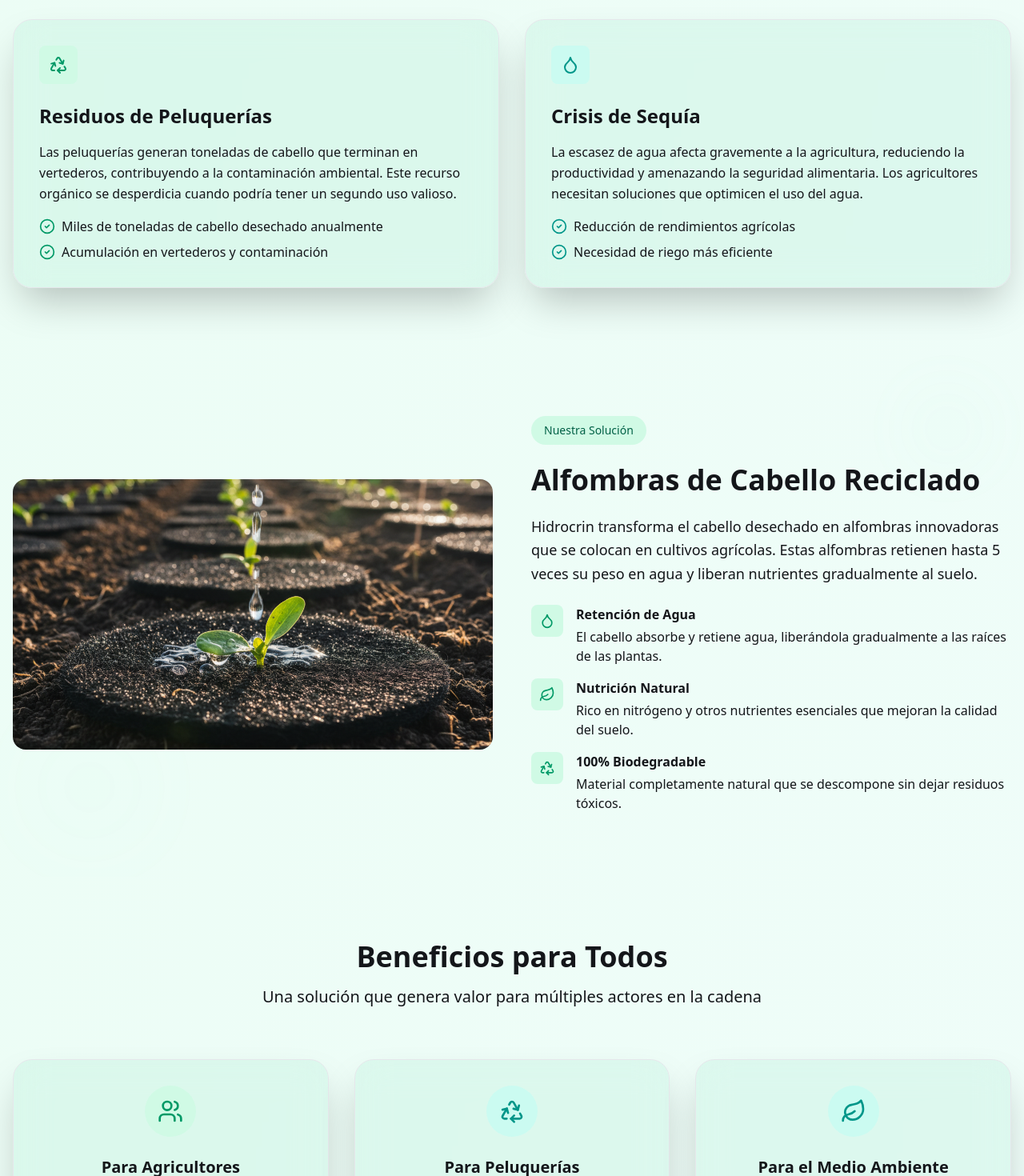
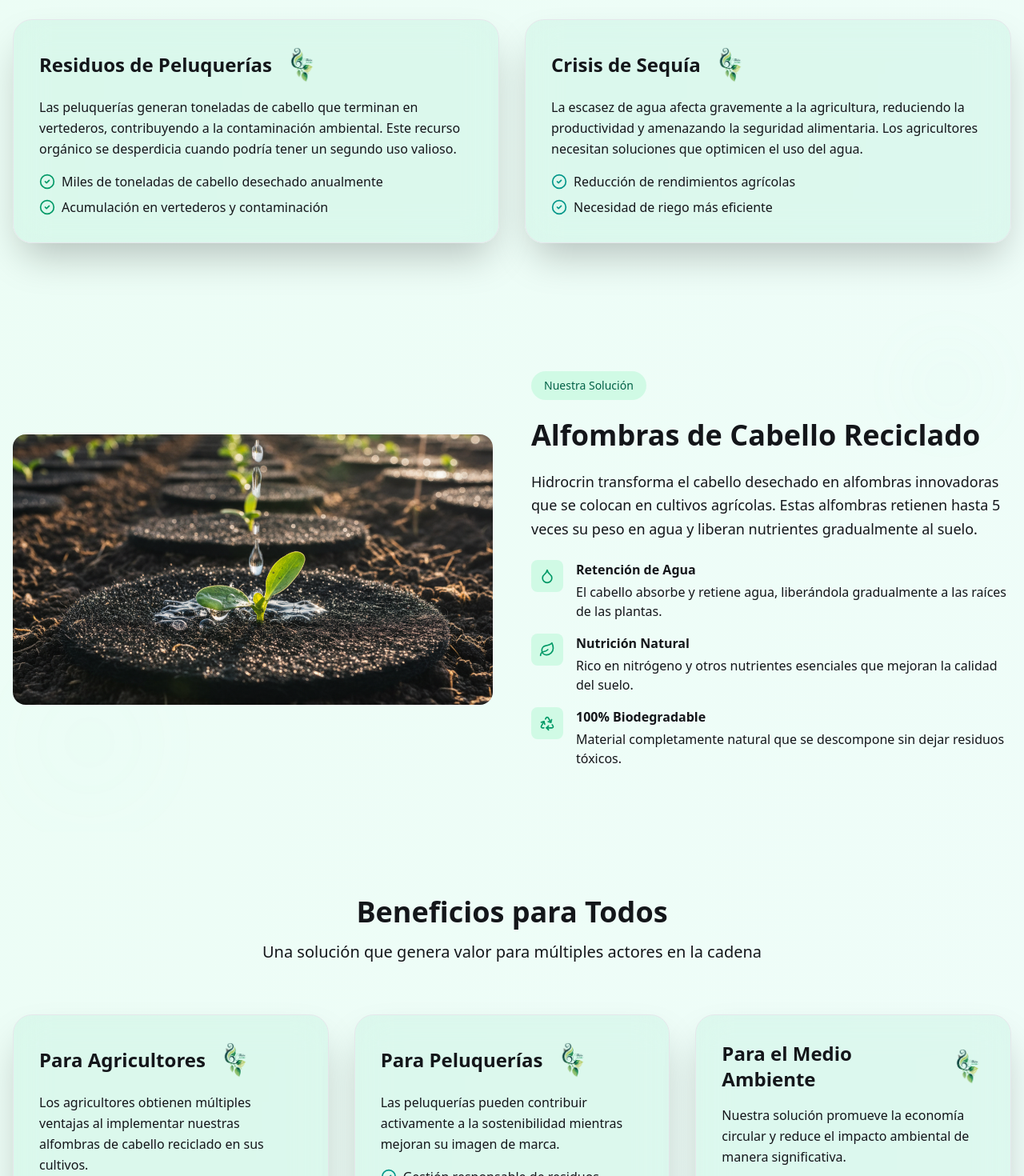
Before and after one commit to MathiuGomez/Hidrocrin, a React (Vite) app: page / in a window 1280 px wide. Shown: the part 1040-2510 px from the top of the page at 80% size. Built offline with nearby package versions, Linux system fonts and the light colour scheme.

Commit message:
Update logo image in assets, enhance AnimatedNav with text animations, and improve HidrocrinLanding layout with new social media icons and responsive design adjustments.

```diff
--- a/src/assets/images/index.ts
+++ b/src/assets/images/index.ts
@@ -1,6 +1,6 @@
 // Image paths constants
 export const IMAGES = {
-  LOGO: '/assets/images/Logo-hidrocrin.jpg',
+  LOGO: '/assets/images/logo-v2.png',
   HERO_IMAGE: '/assets/images/Gemini_Generated_Image_qme85cqme85cqme8.png',
   SOLUTION_IMAGE: '/assets/images/Gemini_Generated_Image_qme85cqme85cqme8 (1).png',
   SOBRE_NOSOTROS: '/assets/images/WhatsApp Image 2025-11-16 at 09.12.36_5c08015f.jpg'
--- a/src/components/sections/HidrocrinLanding.tsx
+++ b/src/components/sections/HidrocrinLanding.tsx
@@ -4,7 +4,7 @@ import { Button } from "../ui/button"
 import { Input } from "../ui/input"
 import { Textarea } from "../ui/textarea"
 import { Video } from "../ui/video"
-import { Droplet, Leaf, Recycle, Users, ArrowRight, CheckCircle2, Mail, Phone, MapPin } from "lucide-react"
+import { Droplet, Leaf, Recycle, Users, ArrowRight, CheckCircle2, Mail, Phone, MapPin, Instagram, Facebook } from "lucide-react"
 import AnimatedNav from "../layout/AnimatedNav"
 import { IMAGES, IMAGE_ALTS } from "../../assets/images"
 
@@ -162,10 +162,14 @@ export default function HidrocrinLanding() {
                 backdropFilter: 'blur(20px)',
               }}
             >
-              <div className="h-12 w-12 bg-emerald-100 rounded-lg flex items-center justify-center mb-6">
-                <Recycle className="h-6 w-6 text-emerald-600" />
+              <div className="flex items-center gap-4 mb-4">
+                <h3 className="text-2xl font-bold text-foreground">Residuos de Peluquerías</h3>
+                <img
+                  src={IMAGES.LOGO}
+                  alt={IMAGE_ALTS.LOGO}
+                  className="h-12 object-contain"
+                />
               </div>
-              <h3 className="text-2xl font-bold text-foreground mb-4">Residuos de Peluquerías</h3>
               <p className="text-muted-foreground leading-relaxed mb-4">
                 Las peluquerías generan toneladas de cabello que terminan en vertederos, contribuyendo a la
                 contaminación ambiental. Este recurso orgánico se desperdicia cuando podría tener un segundo uso
@@ -190,10 +194,14 @@ export default function HidrocrinLanding() {
                 backdropFilter: 'blur(20px)',
               }}
             >
-              <div className="h-12 w-12 bg-teal-100 rounded-lg flex items-center justify-center mb-6">
-                <Droplet className="h-6 w-6 text-teal-600" />
+              <div className="flex items-center gap-4 mb-4">
+                <h3 className="text-2xl font-bold text-foreground">Crisis de Sequía</h3>
+                <img
+                  src={IMAGES.LOGO}
+                  alt={IMAGE_ALTS.LOGO}
+                  className="h-12 object-contain"
+                />
               </div>
-              <h3 className="text-2xl font-bold text-foreground mb-4">Crisis de Sequía</h3>
               <p className="text-muted-foreground leading-relaxed mb-4">
                 La escasez de agua afecta gravemente a la agricultura, reduciendo la productividad y amenazando la
                 seguridad alimentaria. Los agricultores necesitan soluciones que optimicen el uso del agua.
@@ -301,17 +309,24 @@ export default function HidrocrinLanding() {
           </div>
           <div className="grid md:grid-cols-3 gap-8">
             <div
-              className="p-8 text-center rounded-3xl backdrop-blur-xl border border-emerald-200/30 shadow-2xl hover:shadow-2xl transition-all duration-300"
+              className="p-8 rounded-3xl backdrop-blur-xl border border-emerald-200/30 shadow-2xl hover:shadow-2xl transition-all duration-300"
               style={{
                 background: 'rgba(16, 185, 129, 0.08)',
                 backdropFilter: 'blur(20px)',
               }}
             >
-              <div className="h-16 w-16 bg-emerald-100 rounded-full flex items-center justify-center mx-auto mb-6">
-                <Users className="h-8 w-8 text-emerald-600" />
+              <div className="flex items-center gap-4 mb-4">
+                <h3 className="text-2xl font-bold text-foreground">Para Agricultores</h3>
+                <img
+                  src={IMAGES.LOGO}
+                  alt={IMAGE_ALTS.LOGO}
+                  className="h-12 object-contain"
+                />
               </div>
-              <h3 className="text-xl font-bold text-foreground mb-4">Para Agricultores</h3>
-              <ul className="space-y-3 text-left">
+              <p className="text-muted-foreground leading-relaxed mb-4">
+                Los agricultores obtienen múltiples ventajas al implementar nuestras alfombras de cabello reciclado en sus cultivos.
+              </p>
+              <ul className="space-y-2">
                 <li className="flex items-start gap-2">
                   <CheckCircle2 className="h-5 w-5 text-emerald-600 mt-0.5 flex-shrink-0" />
                   <span className="text-muted-foreground">Reducción del consumo de agua hasta 40%</span>
@@ -332,17 +347,24 @@ export default function HidrocrinLanding() {
             </div>
 
             <div
-              className="p-8 text-center rounded-3xl backdrop-blur-xl border border-emerald-200/30 shadow-2xl hover:shadow-2xl transition-all duration-300"
+              className="p-8 rounded-3xl backdrop-blur-xl border border-emerald-200/30 shadow-2xl hover:shadow-2xl transition-all duration-300"
               style={{
                 background: 'rgba(16, 185, 129, 0.08)',
                 backdropFilter: 'blur(20px)',
               }}
             >
-              <div className="h-16 w-16 bg-teal-100 rounded-full flex items-center justify-center mx-auto mb-6">
-                <Recycle className="h-8 w-8 text-teal-600" />
+              <div className="flex items-center gap-4 mb-4">
+                <h3 className="text-2xl font-bold text-foreground">Para Peluquerías</h3>
+                <img
+                  src={IMAGES.LOGO}
+                  alt={IMAGE_ALTS.LOGO}
+                  className="h-12 object-contain"
+                />
               </div>
-              <h3 className="text-xl font-bold text-foreground mb-4">Para Peluquerías</h3>
-              <ul className="space-y-3 text-left">
+              <p className="text-muted-foreground leading-relaxed mb-4">
+                Las peluquerías pueden contribuir activamente a la sostenibilidad mientras mejoran su imagen de marca.
+              </p>
+              <ul className="space-y-2">
                 <li className="flex items-start gap-2">
                   <CheckCircle2 className="h-5 w-5 text-teal-600 mt-0.5 flex-shrink-0" />
                   <span className="text-muted-foreground">Gestión responsable de residuos</span>
@@ -363,17 +385,24 @@ export default function HidrocrinLanding() {
             </div>
 
             <div
-              className="p-8 text-center rounded-3xl backdrop-blur-xl border border-emerald-200/30 shadow-2xl hover:shadow-2xl transition-all duration-300"
+              className="p-8 rounded-3xl backdrop-blur-xl border border-emerald-200/30 shadow-2xl hover:shadow-2xl transition-all duration-300"
               style={{
                 background: 'rgba(16, 185, 129, 0.08)',
                 backdropFilter: 'blur(20px)',
               }}
             >
-              <div className="h-16 w-16 bg-teal-100 rounded-full flex items-center justify-center mx-auto mb-6">
-                <Leaf className="h-8 w-8 text-teal-600" />
+              <div className="flex items-center gap-4 mb-4">
+                <h3 className="text-2xl font-bold text-foreground">Para el Medio Ambiente</h3>
+                <img
+                  src={IMAGES.LOGO}
+                  alt={IMAGE_ALTS.LOGO}
+                  className="h-12 object-contain"
+                />
               </div>
-              <h3 className="text-xl font-bold text-foreground mb-4">Para el Medio Ambiente</h3>
-              <ul className="space-y-3 text-left">
+              <p className="text-muted-foreground leading-relaxed mb-4">
+                Nuestra solución promueve la economía circular y reduce el impacto ambiental de manera significativa.
+              </p>
+              <ul className="space-y-2">
                 <li className="flex items-start gap-2">
                   <CheckCircle2 className="h-5 w-5 text-teal-600 mt-0.5 flex-shrink-0" />
                   <span className="text-muted-foreground">Reducción de residuos en vertederos</span>
@@ -397,18 +426,32 @@ export default function HidrocrinLanding() {
       </section>
 
       {/* Proceso Section */}
-      <section id="proceso" className="py-20 px-4">
-        <div className="container mx-auto">
+      <section id="proceso" className="py-20 px-4 relative overflow-hidden">
+        {/* Background Pattern */}
+        <div className="absolute inset-0 opacity-5">
+          <div className="absolute top-20 left-10 w-32 h-32 bg-emerald-300 rounded-full blur-3xl"></div>
+          <div className="absolute top-40 right-20 w-24 h-24 bg-teal-300 rounded-full blur-2xl"></div>
+          <div className="absolute bottom-20 left-1/3 w-40 h-40 bg-green-300 rounded-full blur-3xl"></div>
+        </div>
+
+        <div className="container mx-auto relative z-10">
           <div className="text-center mb-16">
             <h2 className="text-4xl font-bold text-foreground mb-4">Nuestro Proceso Circular</h2>
             <p className="text-xl text-muted-foreground max-w-2xl mx-auto text-pretty">
               Un ciclo sostenible que transforma residuos en recursos valiosos
             </p>
           </div>
-          <div className="grid md:grid-cols-2 lg:grid-cols-4 gap-8">
+          <div className="grid md:grid-cols-2 lg:grid-cols-4 gap-8 items-center">
+            {/* Paso 1 */}
             <div className="relative">
-              <div className="text-center">
-                <div className="h-20 w-20 bg-emerald-600 text-white rounded-full flex items-center justify-center mx-auto mb-6 text-2xl font-bold">
+              <div
+                className="p-8 rounded-3xl backdrop-blur-xl border border-emerald-200/30 shadow-2xl text-center h-full"
+                style={{
+                  background: 'rgba(16, 185, 129, 0.08)',
+                  backdropFilter: 'blur(20px)',
+                }}
+              >
+                <div className="h-20 w-20 bg-gradient-to-br from-emerald-600 to-emerald-700 text-white rounded-full flex items-center justify-center mx-auto mb-6 text-2xl font-bold shadow-lg">
                   1
                 </div>
                 <h3 className="text-xl font-bold text-foreground mb-3">Recolección</h3>
@@ -416,12 +459,24 @@ export default function HidrocrinLanding() {
                   Recogemos el cabello de peluquerías asociadas que participan en nuestro programa de reciclaje.
                 </p>
               </div>
-              <div className="hidden lg:block absolute top-10 -right-4 w-8 h-0.5 bg-emerald-300" />
+              {/* Flecha - Centrada en el espacio entre cards */}
+              <div className="hidden lg:flex absolute top-1/2 right-0 -translate-y-1/2 translate-x-4 z-20 items-center justify-center pointer-events-none">
+                <div className="bg-emerald-100 rounded-full p-2 shadow-lg border border-emerald-200">
+                  <ArrowRight className="h-6 w-6 text-emerald-600" />
+                </div>
+              </div>
             </div>
 
+            {/* Paso 2 */}
             <div className="relative">
-              <div className="text-center">
-                <div className="h-20 w-20 bg-emerald-600 text-white rounded-full flex items-center justify-center mx-auto mb-6 text-2xl font-bold">
+              <div
+                className="p-8 rounded-3xl backdrop-blur-xl border border-emerald-200/30 shadow-2xl text-center h-full"
+                style={{
+                  background: 'rgba(16, 185, 129, 0.08)',
+                  backdropFilter: 'blur(20px)',
+                }}
+              >
+                <div className="h-20 w-20 bg-gradient-to-br from-emerald-600 to-emerald-700 text-white rounded-full flex items-center justify-center mx-auto mb-6 text-2xl font-bold shadow-lg">
                   2
                 </div>
                 <h3 className="text-xl font-bold text-foreground mb-3">Procesamiento</h3>
@@ -429,12 +484,24 @@ export default function HidrocrinLanding() {
                   Limpiamos y procesamos el cabello, eliminando impurezas y preparándolo para su transformación.
                 </p>
               </div>
-              <div className="hidden lg:block absolute top-10 -right-4 w-8 h-0.5 bg-emerald-300" />
+              {/* Flecha - Centrada en el espacio entre cards */}
+              <div className="hidden lg:flex absolute top-1/2 right-0 -translate-y-1/2 translate-x-4 z-20 items-center justify-center pointer-events-none">
+                <div className="bg-emerald-100 rounded-full p-2 shadow-lg border border-emerald-200">
+                  <ArrowRight className="h-6 w-6 text-emerald-600" />
+                </div>
+              </div>
             </div>
 
+            {/* Paso 3 */}
             <div className="relative">
-              <div className="text-center">
-                <div className="h-20 w-20 bg-emerald-600 text-white rounded-full flex items-center justify-center mx-auto mb-6 text-2xl font-bold">
+              <div
+                className="p-8 rounded-3xl backdrop-blur-xl border border-emerald-200/30 shadow-2xl text-center h-full"
+                style={{
+                  background: 'rgba(16, 185, 129, 0.08)',
+                  backdropFilter: 'blur(20px)',
+                }}
+              >
+                <div className="h-20 w-20 bg-gradient-to-br from-emerald-600 to-emerald-700 text-white rounded-full flex items-center justify-center mx-auto mb-6 text-2xl font-bold shadow-lg">
                   3
                 </div>
                 <h3 className="text-xl font-bold text-foreground mb-3">Fabricación</h3>
@@ -442,17 +509,31 @@ export default function HidrocrinLanding() {
                   Tejemos las alfombras con técnicas especiales que maximizan la retención de agua y nutrientes.
                 </p>
               </div>
-              <div className="hidden lg:block absolute top-10 -right-4 w-8 h-0.5 bg-emerald-300" />
+              {/* Flecha - Centrada en el espacio entre cards */}
+              <div className="hidden lg:flex absolute top-1/2 right-0 -translate-y-1/2 translate-x-4 z-20 items-center justify-center pointer-events-none">
+                <div className="bg-emerald-100 rounded-full p-2 shadow-lg border border-emerald-200">
+                  <ArrowRight className="h-6 w-6 text-emerald-600" />
+                </div>
+              </div>
             </div>
 
-            <div className="text-center">
-              <div className="h-20 w-20 bg-emerald-600 text-white rounded-full flex items-center justify-center mx-auto mb-6 text-2xl font-bold">
+            {/* Paso 4 */}
+            <div className="relative">
+              <div
+                className="p-8 rounded-3xl backdrop-blur-xl border border-emerald-200/30 shadow-2xl text-center h-full"
+                style={{
+                  background: 'rgba(16, 185, 129, 0.08)',
+                  backdropFilter: 'blur(20px)',
+                }}
+              >
+                <div className="h-20 w-20 bg-gradient-to-br from-emerald-600 to-emerald-700 text-white rounded-full flex items-center justify-center mx-auto mb-6 text-2xl font-bold shadow-lg">
                   4
                 </div>
                 <h3 className="text-xl font-bold text-foreground mb-3">Aplicación</h3>
                 <p className="text-muted-foreground leading-relaxed">
                   Los agricultores instalan las alfombras en sus cultivos, mejorando la eficiencia hídrica.
                 </p>
+              </div>
             </div>
           </div>
         </div>
@@ -497,10 +578,10 @@ export default function HidrocrinLanding() {
               Formemos una comunidad comprometida con la sostenibilidad y la economía circular.
             </p>
           </div>
-          <div id="contacto-formulario" className="grid lg:grid-cols-2 gap-12 items-start">
+          <div id="contacto-formulario" className="grid lg:grid-cols-2 gap-12 items-stretch">
             {/* Formulario de Contacto */}
             <div
-              className="p-10 rounded-3xl backdrop-blur-xl border border-emerald-200/30 shadow-2xl"
+              className="p-10 rounded-3xl backdrop-blur-xl border border-emerald-200/30 shadow-2xl h-full flex flex-col"
               style={{
                 background: 'rgba(16, 185, 129, 0.08)',
                 backdropFilter: 'blur(20px)',
@@ -513,7 +594,7 @@ export default function HidrocrinLanding() {
                 </p>
               </div>
 
-              <form onSubmit={handleSubmit} className="space-y-6">
+              <form onSubmit={handleSubmit} className="space-y-6 flex-1 flex flex-col">
                 <div className="space-y-3">
                   <label htmlFor="nombre" className="text-sm font-semibold text-foreground block">
                     Nombre Completo
@@ -561,7 +642,7 @@ export default function HidrocrinLanding() {
                 <Button
                   type="submit"
                   size="lg"
-                  className="w-full h-14 bg-gradient-to-r from-emerald-600 to-emerald-700 hover:from-emerald-700 hover:to-emerald-800 text-white font-semibold text-lg rounded-xl shadow-lg hover:shadow-xl transform hover:scale-[1.02] transition-all duration-300"
+                  className="w-full h-14 bg-gradient-to-r from-emerald-600 to-emerald-700 hover:from-emerald-700 hover:to-emerald-800 text-white font-semibold text-lg rounded-xl shadow-lg hover:shadow-xl transform hover:scale-[1.02] transition-all duration-300 mt-auto"
                 >
                   <Mail className="mr-3 h-5 w-5" />
                   Enviar Mensaje
@@ -570,25 +651,43 @@ export default function HidrocrinLanding() {
             </div>
 
             {/* Información de Contacto */}
-            <div className="space-y-8">
             <div
-                className="p-8 rounded-3xl backdrop-blur-xl border border-emerald-200/30 shadow-2xl"
+              className="p-10 rounded-3xl backdrop-blur-xl border border-emerald-200/30 shadow-2xl h-full flex flex-col"
               style={{
                 background: 'rgba(16, 185, 129, 0.08)',
                 backdropFilter: 'blur(20px)',
               }}
             >
-                <h3 className="text-2xl font-bold text-foreground mb-6">Información de Contacto</h3>
+                <h3 className="text-2xl font-bold text-foreground mb-6">Conoce más y apóyanos en</h3>
 
-                <div className="space-y-6">
+                <div className="space-y-6 flex-1">
+                  <div className="flex items-start gap-4 p-4 rounded-2xl bg-white/30 hover:bg-white/40 transition-all duration-300">
+                    <div className="h-12 w-12 bg-emerald-100 rounded-xl flex items-center justify-center flex-shrink-0">
+                      <Instagram className="h-6 w-6 text-emerald-600" />
+                    </div>
+                    <div>
+                      <h4 className="font-semibold text-foreground mb-1 text-lg">Instagram</h4>
+                      <p className="text-muted-foreground">hidrrcrin</p>
+                    </div>
+                  </div>
+
+                  <div className="flex items-start gap-4 p-4 rounded-2xl bg-white/30 hover:bg-white/40 transition-all duration-300">
+                    <div className="h-12 w-12 bg-emerald-100 rounded-xl flex items-center justify-center flex-shrink-0">
+                      <Facebook className="h-6 w-6 text-emerald-600" />
+                    </div>
+                    <div>
+                      <h4 className="font-semibold text-foreground mb-1 text-lg">Facebook</h4>
+                      <p className="text-muted-foreground">Hidrocrin Dos Mundos</p>
+                    </div>
+                  </div>
+
                   <div className="flex items-start gap-4 p-4 rounded-2xl bg-white/30 hover:bg-white/40 transition-all duration-300">
                     <div className="h-12 w-12 bg-emerald-100 rounded-xl flex items-center justify-center flex-shrink-0">
                       <Mail className="h-6 w-6 text-emerald-600" />
                     </div>
                     <div>
-                      <h4 className="font-semibold text-foreground mb-1 text-lg">Email</h4>
-                      <p className="text-muted-foreground">contacto@hidrocrin.com</p>
-                      <p className="text-sm text-emerald-600 mt-1">Respuesta en 24 horas</p>
+                      <h4 className="font-semibold text-foreground mb-1 text-lg">Correo</h4>
+                      <p className="text-muted-foreground">hidrocrin.dosmundo@gmail.com</p>
                     </div>
                   </div>
 
@@ -597,50 +696,18 @@ export default function HidrocrinLanding() {
                       <Phone className="h-6 w-6 text-emerald-600" />
                     </div>
                     <div>
-                      <h4 className="font-semibold text-foreground mb-1 text-lg">Teléfono</h4>
-                      <p className="text-muted-foreground">+56 9 89649463</p>
-                      <p className="text-sm text-emerald-600 mt-1">Lunes a Viernes 9:00 - 18:00</p>
+                      <h4 className="font-semibold text-foreground mb-1 text-lg">Contáctanos</h4>
+                      <p className="text-muted-foreground">975266692 – 956113831</p>
                     </div>
                   </div>
 
                   <div className="flex items-start gap-4 p-4 rounded-2xl bg-white/30 hover:bg-white/40 transition-all duration-300">
                     <div className="h-12 w-12 bg-emerald-100 rounded-xl flex items-center justify-center flex-shrink-0">
-                      <MapPin className="h-6 w-6 text-emerald-600" />
+                      <Users className="h-6 w-6 text-emerald-600" />
                     </div>
                     <div>
-                      <h4 className="font-semibold text-foreground mb-1 text-lg">Ubicación</h4>
-                      <p className="text-muted-foreground">Chile</p>
-                      <p className="text-sm text-emerald-600 mt-1">Servicio a nivel nacional</p>
-                    </div>
-                  </div>
-                </div>
-              </div>
-
-              {/* Card de Beneficios */}
-              <div
-                className="p-8 rounded-3xl backdrop-blur-xl border border-emerald-200/30 shadow-2xl"
-                style={{
-                  background: 'rgba(16, 185, 129, 0.08)',
-                  backdropFilter: 'blur(20px)',
-                }}
-              >
-                <h3 className="text-xl font-bold text-foreground mb-4">¿Por qué Contactarnos?</h3>
-                <div className="space-y-4">
-                  <div className="flex items-center gap-3">
-                    <CheckCircle2 className="h-5 w-5 text-emerald-600 flex-shrink-0" />
-                    <span className="text-muted-foreground">Asesoría personalizada en agricultura sostenible</span>
-                  </div>
-                  <div className="flex items-center gap-3">
-                    <CheckCircle2 className="h-5 w-5 text-emerald-600 flex-shrink-0" />
-                    <span className="text-muted-foreground">Programas de reciclaje para peluquerías</span>
-                  </div>
-                  <div className="flex items-center gap-3">
-                    <CheckCircle2 className="h-5 w-5 text-emerald-600 flex-shrink-0" />
-                    <span className="text-muted-foreground">Colaboraciones y alianzas estratégicas</span>
-                  </div>
-                  <div className="flex items-center gap-3">
-                    <CheckCircle2 className="h-5 w-5 text-emerald-600 flex-shrink-0" />
-                    <span className="text-muted-foreground">Soporte técnico y seguimiento</span>
+                      <h4 className="font-semibold text-foreground mb-1 text-lg">Equipo</h4>
+                      <p className="text-muted-foreground">Carolina Velasquez - Viviana González</p>
                     </div>
                   </div>
                 </div>
```
Also changed, not shown: src/components/layout/AnimatedNav.tsx (+42 -2 lines), public/assets/images/logo-v2.png (added). Lines whose indentation alone changed are shown as unchanged.
